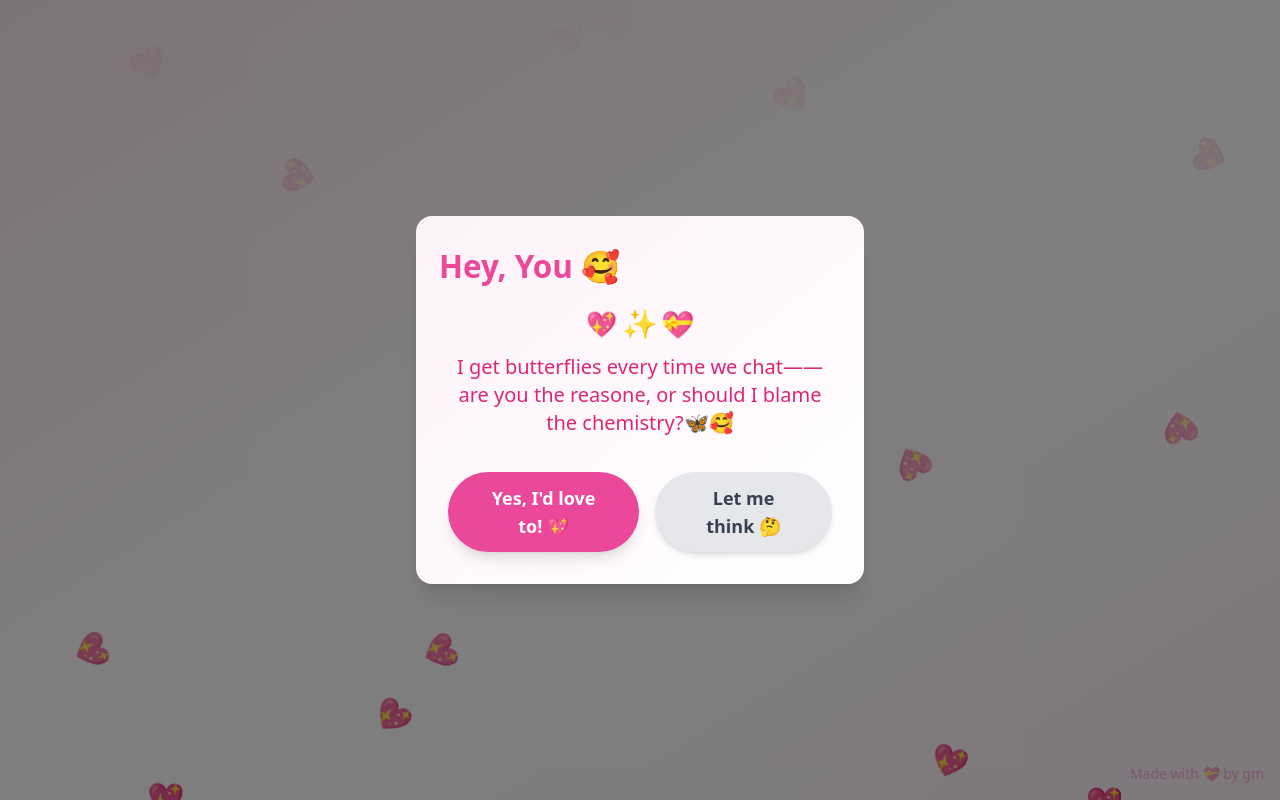
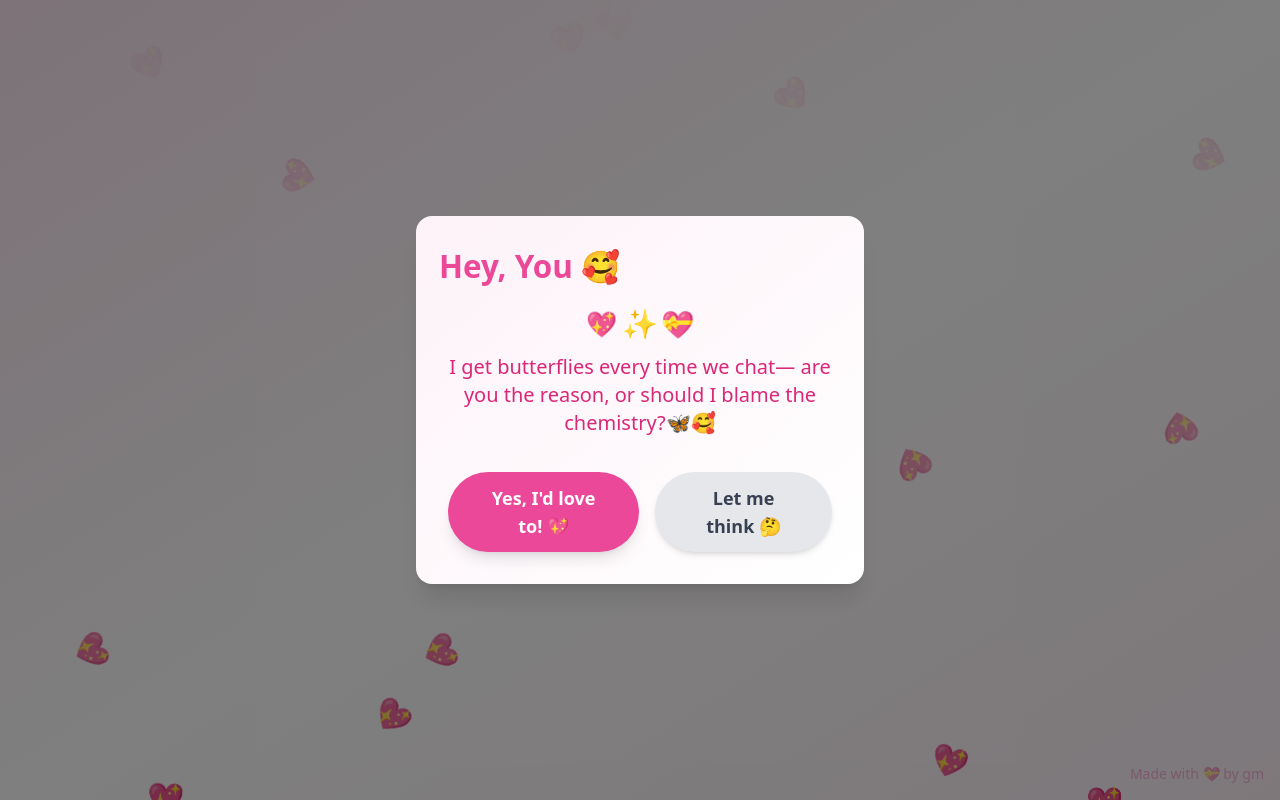
Before and after one commit to gmdevz/crush-letter, a Next.js app: page / in a window 1280 px wide. Both pictures are taken after a click on the button "Click me, please! 🥺". Built offline with nearby package versions, Linux system fonts and the light colour scheme.

Commit message:
fix: correct typo in love message
Fixed spelling and formatting in the love confession modal:
- Changed "reasone" to "reason"
- Adjusted em dash formatting from "——" to "—"
- Improved text readability while maintaining the playful tone

```diff
--- a/app/components/LoveModal.jsx
+++ b/app/components/LoveModal.jsx
@@ -110,8 +110,8 @@ export default function LoveModal({ isOpen, onClose }) {
             animate={{ y: [0, -3, 0] }}
             transition={{ duration: 2, repeat: Infinity }}
           >
-            I get butterflies every time we chat—— are you the reasone, or
-            should I blame the chemistry?🦋🥰
+            I get butterflies every time we chat— are you the reason, or should
+            I blame the chemistry?🦋🥰
           </motion.p>
 
           <div className="flex flex-col sm:flex-row gap-4 justify-center items-center">
```
